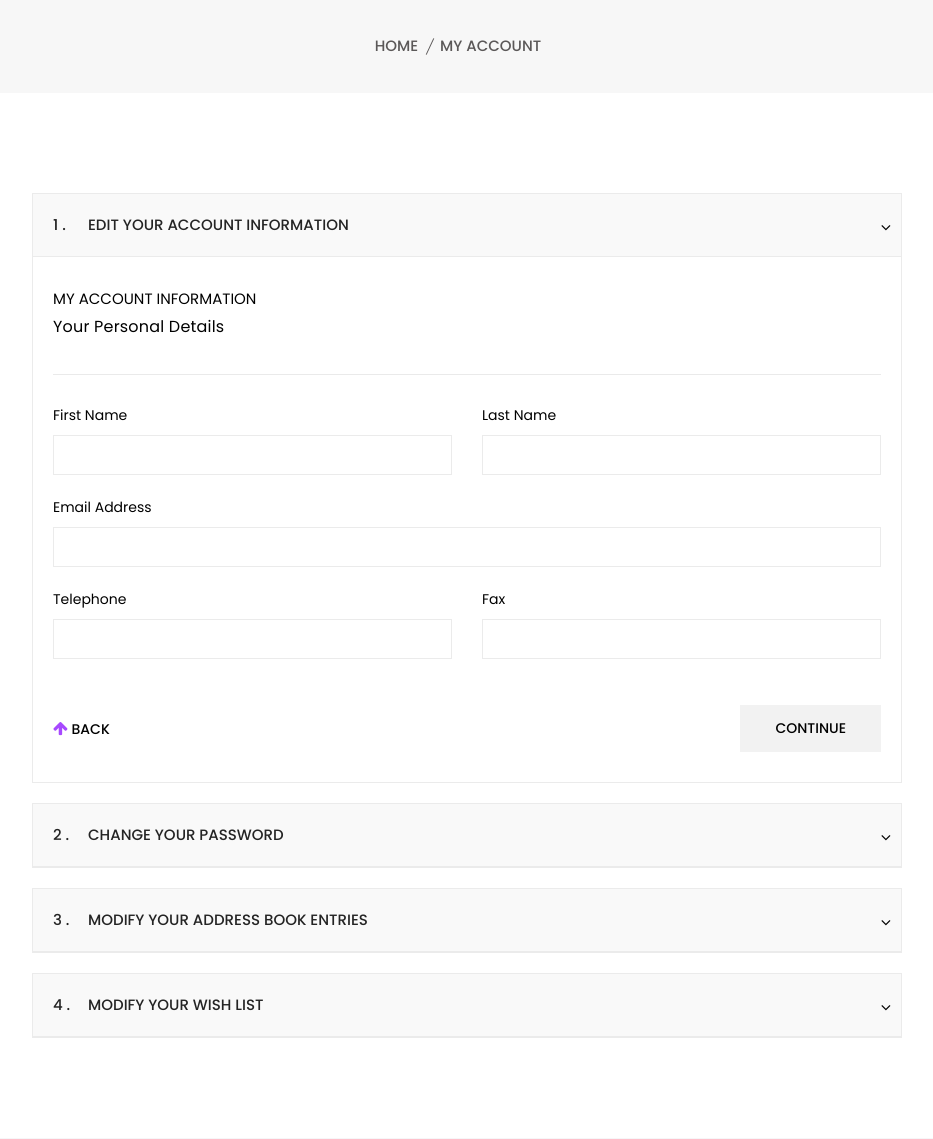
After one commit to afnasamadpk/eshop, a Django app: page /changepassword/ in a window 1280 px wide. The commit adds this page. Shown: the part 333-1472 px from the top of the page, without its empty margins (173-1106 px from the left). Run offline with Django 3.2, Linux system fonts and the light colour scheme; data comes from the database, SQL or seed files in the repository; both versions use the stored data as it was after the commit; some libraries are stand-ins or nearby versions; some web fonts are replaced.

Commit message:
password chnage

```diff
--- a/accounts/urls.py
+++ b/accounts/urls.py
@@ -15,13 +15,14 @@ Including another URLconf
 """
 
 from django.urls import path
-from accounts.views import home,register,log_in,log_out
+from accounts.views import home,register,log_in,log_out,change_password
 
 urlpatterns = [
     path('',home,name='home'),
     path('register/',register,name='register'),
     path('login/',log_in,name='log_in'),
-    path('logout/',log_out,name='log_out')
+    path('logout/',log_out,name='log_out'),
+    path('changepassword/',change_password,name='change_password')
 
 
     # path('login/',home,name='home'),
--- a/accounts/views.py
+++ b/accounts/views.py
@@ -2,6 +2,7 @@ from django.shortcuts import render,redirect,HttpResponse
 from django.views import View
 from django.views.generic import ListView,DetailView,TemplateView,CreateView
 from accounts.forms import RegistrationForm
+from django.contrib.auth.forms import UserCreationForm,UserChangeForm,PasswordChangeForm
 from django.contrib.auth import authenticate,login,logout,update_session_auth_hash
 
 
@@ -45,3 +46,19 @@ def log_in(request):
 def log_out(request):
     logout(request)
     return redirect('/login/')
+
+
+def change_password(request):
+
+    if request.method =='POST':
+        form = PasswordChangeForm(data = request.POST,user=request.user)
+        if form.is_valid():
+            form.save()
+            update_session_auth_hash(form.user)
+            return redirect('home')
+        else:
+            return render(request,'accounts/my-account.html',{'form':form})
+
+    else:
+        form = PasswordChangeForm(user=request.user)
+        return render(request,'accounts/my-account.html',{'form':form})
--- a/cart/views.py
+++ b/cart/views.py
@@ -45,6 +45,8 @@ def wish_list(request,id):
     p = Wishlist(user=user,product=product)
     p.save()
     return redirect(next)
+
+
 def view_wishlist(request):
     wish_list = []
     if request.user.is_authenticated:
--- a/ecommerce/settings.py
+++ b/ecommerce/settings.py
@@ -63,6 +63,7 @@ TEMPLATES = [
         'OPTIONS': {
             'context_processors': [
                 'products.product_context_processor.category',
+                'products.product_context_processor.products',
                 'cart.cart_context_processor.cart_items',
                 'django.template.context_processors.debug',
                 'django.template.context_processors.request',
--- a/products/urls.py
+++ b/products/urls.py
@@ -18,10 +18,10 @@ from django.urls import path
 from products.views import show_one_product,show_products,rating
 
 urlpatterns = [
-    path('product/<int:id>/',show_one_product,name='show_one_product'),
-    # path('review/<int:id>/',review,name = 'review'),
-    path('products/<int:category_id>/',show_products,name='show_products'),
+    path('products/<int:id>/',show_one_product,name='show_one_product'),
+    path('products/',show_products,name='show_products'),
     path('rating/<int:product_id>/<int:rating>/',rating,name='rating')
     # path('showreviews/<int:id>/',show_reviews,name='show_reviews')
+    # path('review/<int:id>/',review,name = 'review'),
 
 ]
--- /dev/null
+++ b/templates/accounts/my-account.html
@@ -0,0 +1,171 @@
+
+{% extends 'base.html' %}
+{% load static %}
+
+{% block content %}
+
+<div class="breadcrumb-area pt-35 pb-35 bg-gray-3">
+    <div class="container">
+        <div class="breadcrumb-content text-center">
+            <ul>
+                <li>
+                    <a href="index.html">Home</a>
+                </li>
+                <li class="active">My Account </li>
+            </ul>
+        </div>
+    </div>
+</div>
+<div class="checkout-area pb-80 pt-100">
+    <div class="container">
+        <div class="row">
+            <div class="ml-auto mr-auto col-lg-9">
+                <div class="checkout-wrapper">
+                    <div id="faq" class="panel-group">
+                        <div class="panel panel-default single-my-account">
+                            <div class="panel-heading my-account-title">
+                                <h3 class="panel-title"><span>1 .</span> <a data-toggle="collapse" data-parent="#faq" href="#my-account-1">Edit your account information </a></h3>
+                            </div>
+                            <div id="my-account-1" class="panel-collapse collapse show">
+                                <div class="panel-body">
+                                    <div class="myaccount-info-wrapper">
+                                        <div class="account-info-wrapper">
+                                            <h4>My Account Information</h4>
+                                            <h5>Your Personal Details</h5>
+                                        </div>
+                                        <div class="row">
+                                            <div class="col-lg-6 col-md-6">
+                                                <div class="billing-info">
+                                                    <label>First Name</label>
+                                                    <input type="text">
+                                                </div>
+                                            </div>
+                                            <div class="col-lg-6 col-md-6">
+                                                <div class="billing-info">
+                                                    <label>Last Name</label>
+                                                    <input type="text">
+                                                </div>
+                                            </div>
+                                            <div class="col-lg-12 col-md-12">
+                                                <div class="billing-info">
+                                                    <label>Email Address</label>
+                                                    <input type="email">
+                                                </div>
+                                            </div>
+                                            <div class="col-lg-6 col-md-6">
+                                                <div class="billing-info">
+                                                    <label>Telephone</label>
+                                                    <input type="text">
+                                                </div>
+                                            </div>
+                                            <div class="col-lg-6 col-md-6">
+                                                <div class="billing-info">
+                                                    <label>Fax</label>
+                                                    <input type="text">
+                                                </div>
+                                            </div>
+                                        </div>
+                                        <div class="billing-back-btn">
+                                            <div class="billing-back">
+                                                <a href="#"><i class="fa fa-arrow-up"></i> back</a>
+                                            </div>
+                                            <div class="billing-btn">
+                                                <button type="submit">Continue</button>
+                                            </div>
+                                        </div>
+                                    </div>
+                                </div>
+                            </div>
+                        </div>
+                        <div class="panel panel-default single-my-account">
+                            <div class="panel-heading my-account-title">
+                                <h3 class="panel-title"><span>2 .</span> <a data-toggle="collapse" data-parent="#faq" href="{% url 'change_password' %}">Change your password </a></h3>
+                            </div>
+                            <div id="my-account-2" class="panel-collapse collapse">
+                                <div class="panel-body">
+                                    <div class="myaccount-info-wrapper">
+                                        <div class="account-info-wrapper">
+                                            <h4>Change Password</h4>
+                                            <h5>Your Password</h5>
+                                        </div>
+                                        <div class="row">
+                                            <div class="col-lg-12 col-md-12">
+                                                <div class="billing-info">
+                                                    <label>Password</label>
+                                                    <input type="password">
+                                                </div>
+                                            </div>
+                                            <div class="col-lg-12 col-md-12">
+                                                <div class="billing-info">
+                                                    <label>Password Confirm</label>
+                                                    <input type="password">
+                                                </div>
+                                            </div>
+                                        </div>
+                                        <div class="billing-back-btn">
+                                            <div class="billing-back">
+                                                <a href="#"><i class="fa fa-arrow-up"></i> back</a>
+                                            </div>
+                                            <div class="billing-btn">
+                                                <button type="submit">Continue</button>
+                                            </div>
+                                        </div>
+                                    </div>
+                                </div>
+                            </div>
+                        </div>
+                        <div class="panel panel-default single-my-account">
+                            <div class="panel-heading my-account-title">
+                                <h3 class="panel-title"><span>3 .</span> <a data-toggle="collapse" data-parent="#faq" href="#my-account-3">Modify your address book entries   </a></h3>
+                            </div>
+                            <div id="my-account-3" class="panel-collapse collapse">
+                                <div class="panel-body">
+                                    <div class="myaccount-info-wrapper">
+                                        <div class="account-info-wrapper">
+                                            <h4>Address Book Entries</h4>
+                                        </div>
+                                        <div class="entries-wrapper">
+                                            <div class="row">
+                                                <div class="col-lg-6 col-md-6 d-flex align-items-center justify-content-center">
+                                                    <div class="entries-info text-center">
+                                                        <p>Farhana hayder (shuvo) </p>
+                                                        <p>hastech </p>
+                                                        <p> Road#1 , Block#c </p>
+                                                        <p> Rampura. </p>
+                                                        <p>Dhaka </p>
+                                                        <p>Bangladesh </p>
+                                                    </div>
+                                                </div>
+                                                <div class="col-lg-6 col-md-6 d-flex align-items-center justify-content-center">
+                                                    <div class="entries-edit-delete text-center">
+                                                        <a class="edit" href="#">Edit</a>
+                                                        <a href="#">Delete</a>
+                                                    </div>
+                                                </div>
+                                            </div>
+                                        </div>
+                                        <div class="billing-back-btn">
+                                            <div class="billing-back">
+                                                <a href="#"><i class="fa fa-arrow-up"></i> back</a>
+                                            </div>
+                                            <div class="billing-btn">
+                                                <button type="submit">Continue</button>
+                                            </div>
+                                        </div>
+                                    </div>
+                                </div>
+                            </div>
+                        </div>
+                        <div class="panel panel-default single-my-account">
+                            <div class="panel-heading my-account-title">
+                                <h3 class="panel-title"><span>4 .</span> <a href="wishlist.html">Modify your wish list   </a></h3>
+                            </div>
+                        </div>
+                    </div>
+                </div>
+            </div>
+        </div>
+    </div>
+</div>
+
+{% endblock %}
--- a/templates/base.html
+++ b/templates/base.html
@@ -64,9 +64,9 @@
                                 <li><a href="#"> Pages <i class="fa fa-angle-down"></i></a>
                                     <ul class="submenu">
                                         <li><a href="about.html">about us</a></li>
-                                        <li><a href="cart-page.html">cart page</a></li>
+                                        <li><a href="{% url 'view_cart' %}">cart page</a></li>
                                         <li><a href="checkout.html">checkout </a></li>
-                                        <li><a href="wishlist.html">wishlist </a></li>
+                                        <li><a href="{% url 'view_wishlist' %}">wishlist </a></li>
                                         <li><a href="my-account.html">my account</a></li>
                                         <li><a href="login-register.html">login / register </a></li>
                                         <li><a href="contact.html">contact us </a></li>
@@ -258,7 +258,7 @@
                                     </li>
                                 </ul>
                             </li>
-                            <li><a href="shop.html">Collection</a></li>
+                            <li><a href="{% url 'show_products' %}">Collection</a></li>
                             <li><a href="#">Pages</a>
                                 <ul>
                                     <li><a href="about.html">about us</a></li>
--- a/templates/products/shop.html
+++ b/templates/products/shop.html
@@ -57,7 +57,7 @@
                                             <span class="pink">-10%</span>
                                             <div class="product-action">
                                                 <div class="pro-same-action pro-wishlist">
-                                                    <a title="Wishlist" href="#"><i class="pe-7s-like"></i></a>
+                                                    <a title="Wishlist" href="{% url 'wish_list' p.id %}"><i class="pe-7s-like"></i></a>
                                                 </div>
                                                 <div class="pro-same-action pro-cart">
 
```
Also changed, not shown: products/product_context_processor.py (+12 -1 lines), products/views.py (+11 -8 lines), db.sqlite3.
